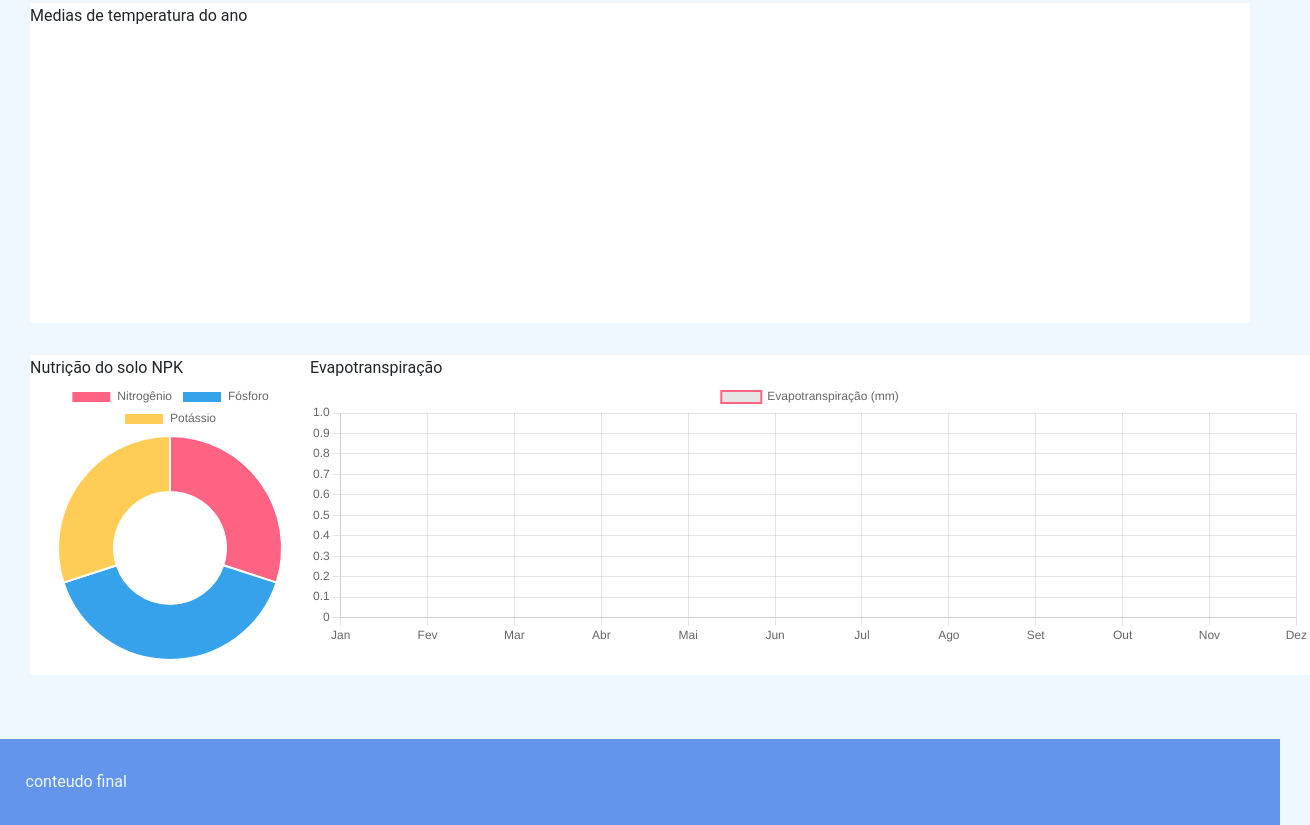
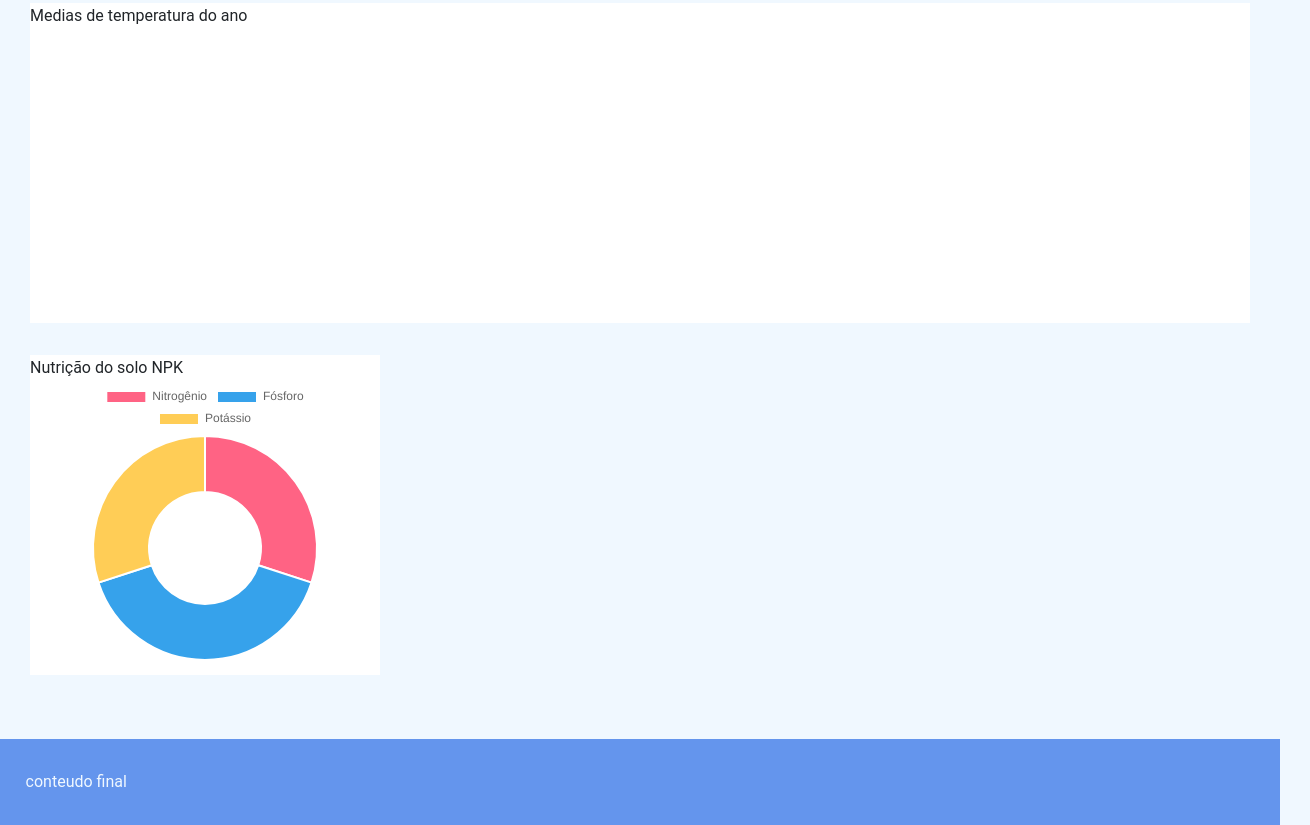
Before and after one commit to NataDias04/FertWeb, a website with bundled scripts: page FRONTEND/umidade.html in a window 1280 px wide. Shown: the part 874-1699 px from the top of the page, 1310 px wide, since content can reach past the window. Built offline with nearby package versions, Linux system fonts and the light colour scheme; a script that the page names is missing.

Commit message:
Update umidade.html

```diff
--- a/FRONTEND/umidade.html
+++ b/FRONTEND/umidade.html
@@ -63,10 +63,6 @@
                 Nutrição do solo NPK
                 <canvas id="graficoNutricaoSolo"></canvas>
         </div>
-        <div class="dashboard7">
-                Evapotranspiração
-                <canvas id="EvapoTranspiracao" width="1000" height="265" ></canvas>
-        </div>
 </div>
 <div class="container-fluid end">
         conteudo final
```
